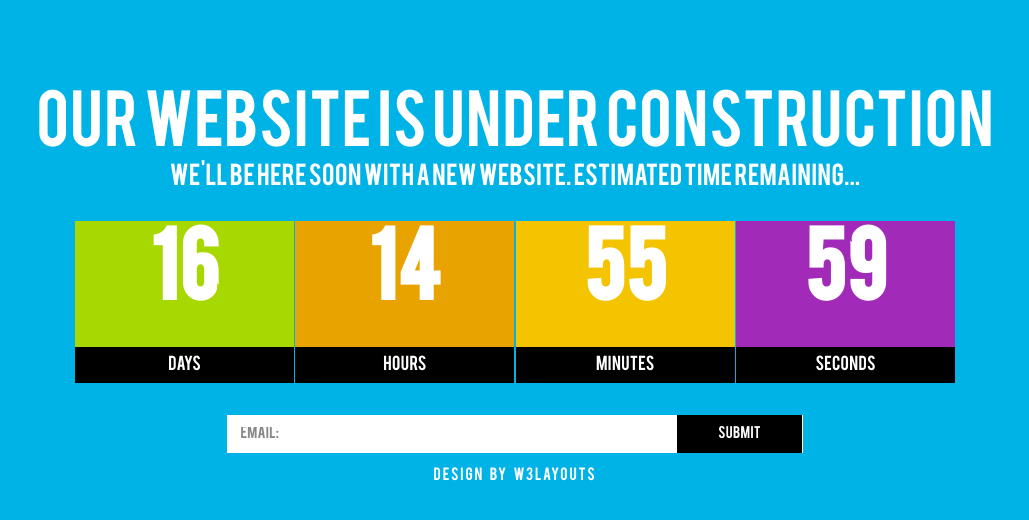
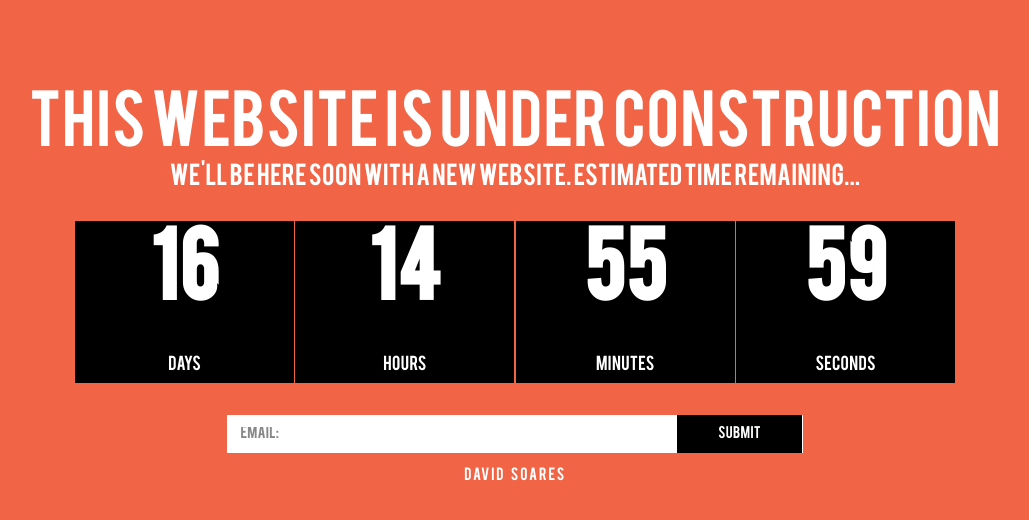
Before and after one commit to doares/davidsoares.github.io, a plain HTML site: page index.html in a window 1280 px wide. Shown: the whole page, without its empty margins (125-1154 px from the left). Drawn offline with nearby package versions, Linux system fonts and the light colour scheme.

Commit message:
wip page2

```diff
--- a/css/style.css
+++ b/css/style.css
@@ -33,7 +33,7 @@ img{max-width:100%;}
 }
 body{
 	 font-family: 'bebasregular';
-	 background:#00B3E7;
+	 background:#F16446;
 }
 /*---start-wrap----*/
 .wrap{
@@ -82,18 +82,19 @@ ul#countdown li p.timeRefSeconds {
 	191919
 }
 .frist{
-	background:#A7D802;
+	background:black;
 }
 .second{
-	background:#E9A300;
+	background:black;
 }
 .three{
-	background:#F4C400;
+	background:black;
 }
 .four{
-	background:#A12BB8;
+	background:black;
 }
 /*---end-timer-----*/
+
 /*---start-notified----*/
 
 .notified{
--- a/index.html
+++ b/index.html
@@ -5,6 +5,7 @@ License: Creative Commons Attribution 3.0 Unported
 License URL: http://creativecommons.org/licenses/by/3.0/
 -->
 <!DOCTYPE HTML>
+<html>
 	<head>
 		<title>Grand-underconstruction Website Template | Home :: W3layouts</title>
 		<link href="css/style.css" rel="stylesheet" type="text/css"  media="all" />
@@ -17,7 +18,7 @@ License URL: http://creativecommons.org/licenses/by/3.0/
 		<div class="wrap">
 			<!---start-content---->
 			<div class="content">
-				<h1>Our website is Under Construction</h1>
+				<h1>This website is Under Construction</h1>
 				<p>We'll be here soon with a new website. Estimated Time Remaining...</p>
 			</div>
 			<!---End-content---->
@@ -50,12 +51,21 @@ License URL: http://creativecommons.org/licenses/by/3.0/
 					</form>
 				</div>
 				<!---End-notified----->
-				<!---start-copy-right----->
-				<div class="copy-right">
-					<p>Design by <a href="http://w3layouts.com/">W3layouts</a></p>
-				</div>
-				<!---End-copy-right----->
+				<div class="copy-right"> <p>David SOares</p></div>
+
 		</div>
+
+		<!-- Google Analytics -->
+
+     <script>
+  (function(i,s,o,g,r,a,m){i['GoogleAnalyticsObject']=r;i[r]=i[r]||function(){
+  (i[r].q=i[r].q||[]).push(arguments)},i[r].l=1*new Date();a=s.createElement(o),
+  m=s.getElementsByTagName(o)[0];a.async=1;a.src=g;m.parentNode.insertBefore(a,m)
+  })(window,document,'script','https://www.google-analytics.com/analytics.js','ga');
+  ga('create', 'UA-69843606-2', 'auto');
+  ga('send', 'pageview');
+</script>
+
 		<!---End-wrap---->
 	</body>
 </html>
```
